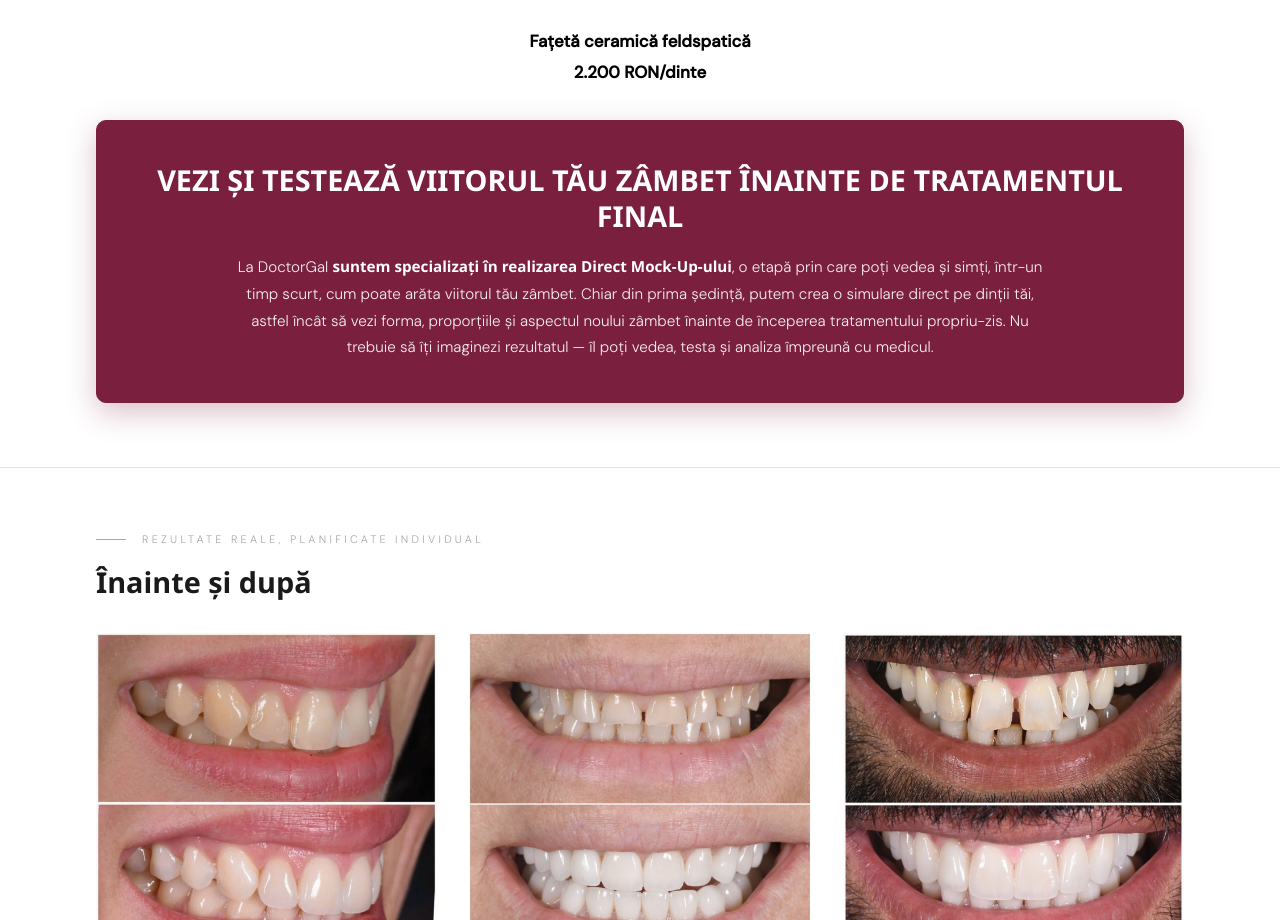
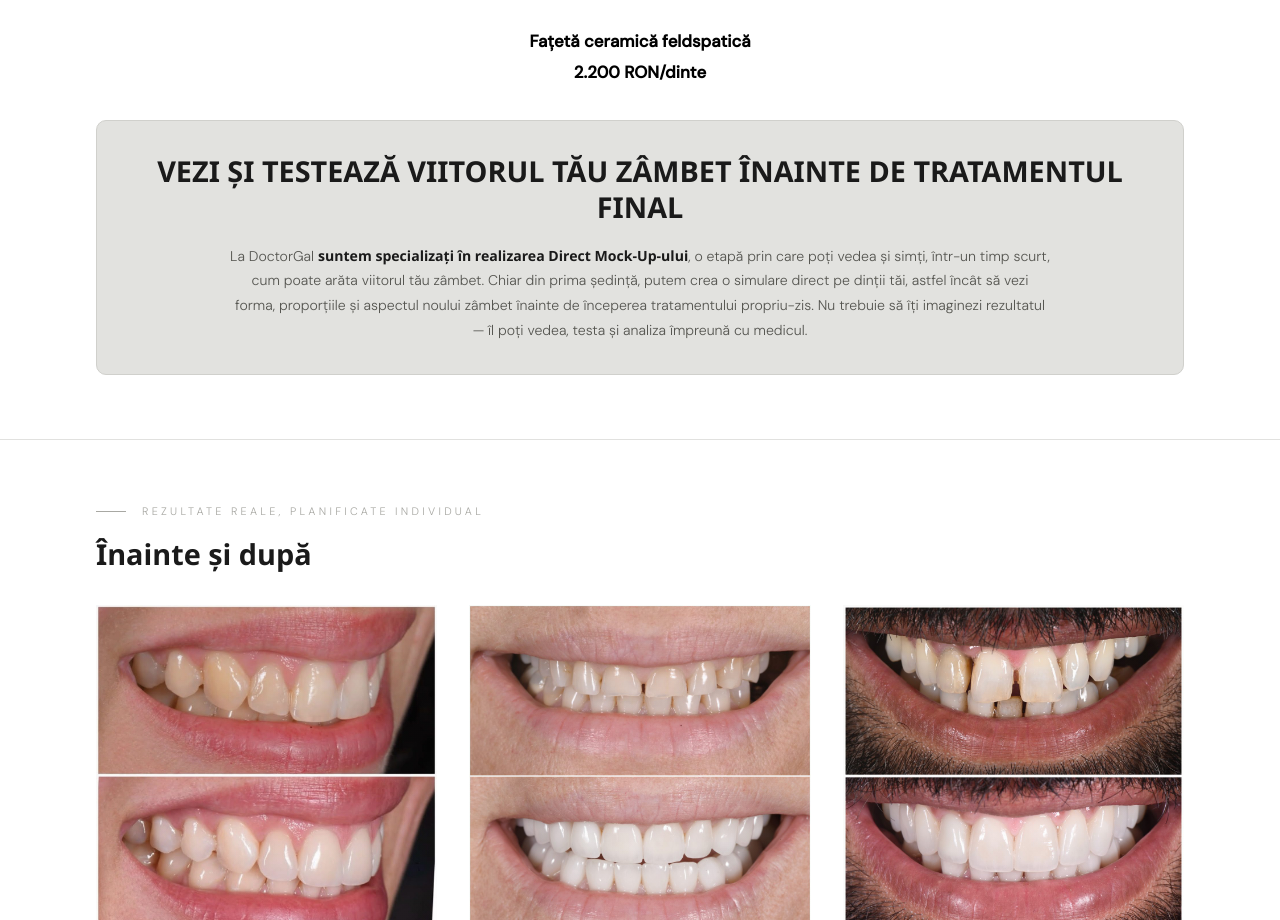
Before and after one commit to artidentistico/doctorgal, a plain HTML site: page fatete-dentare-cluj.html in a window 1280 px wide. Shown: the part 1505-2425 px from the top of the page. Drawn offline with nearby package versions, Linux system fonts and the light colour scheme.

Commit message:
UJRA 22.11.2026
CSERE ISMET

```diff
--- a/css/style.css
+++ b/css/style.css
@@ -1159,10 +1159,4 @@ details.faq-item .faq-answer { padding-top: 0.9rem; }
 .step-card.info-card .step-title { font-size: 1.8rem; line-height: 1.25; margin-bottom: 1.2rem; }
 @media (max-width: 640px) { .step-card.info-card .step-title { font-size: 1.5rem; } }
 
-/* Highlighted info card (burgundy) */
-.step-card.info-card { background: #7a1f3d; border-color: #7a1f3d; box-shadow: 0 10px 30px rgba(122,31,61,0.28); padding: 2.6rem 2.5rem; }
-.step-card.info-card .step-title { color: #fff; }
-.step-card.info-card p { color: rgba(255,255,255,0.92); font-size: 0.95rem; }
-.step-card.info-card p strong { color: #fff; }
-.step-card.info-card a, .step-card.info-card a:hover { color: #fff; }
 .step-card.info-card p strong { font-family: 'Segoe UI Black', 'Segoe UI', 'Archivo', Arial, sans-serif; font-weight: 900; }
```
